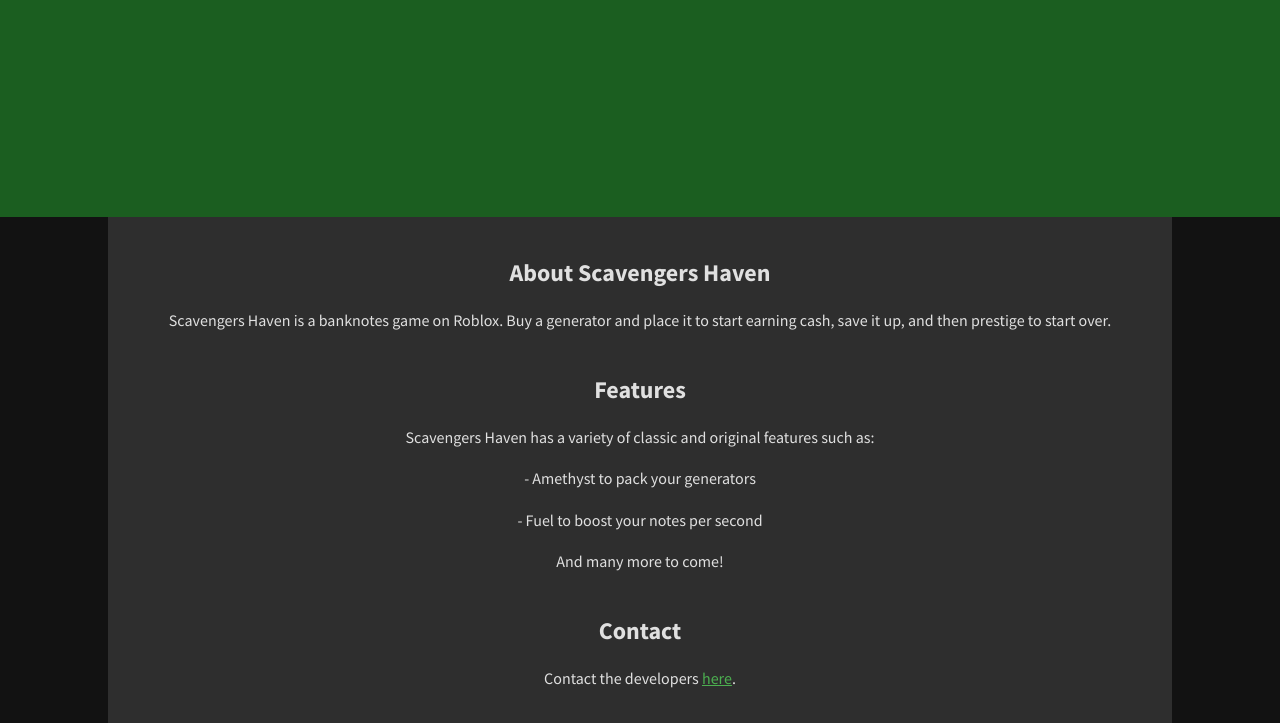
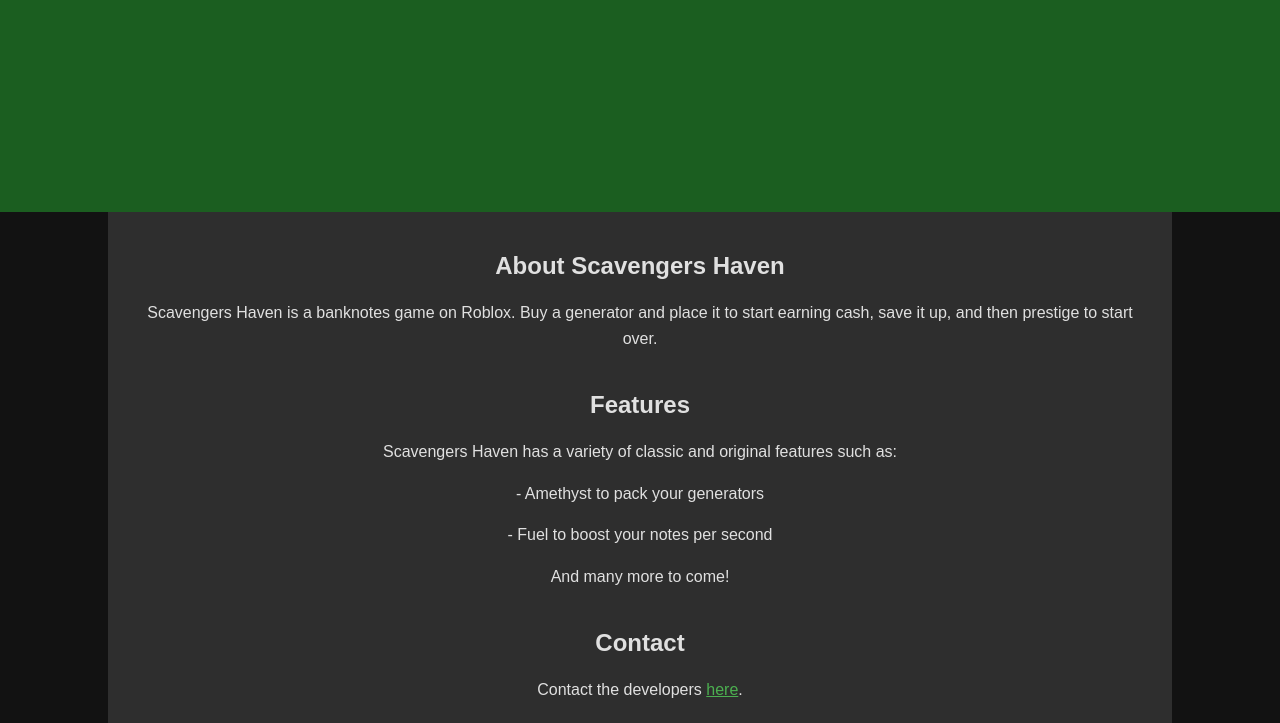
Before and after one commit to polybridge12/scavengershaven, a plain HTML site: page index.html in a window 1280 px wide. Shown: the part 523-1246 px from the top of the page. Drawn offline with Linux system fonts and the light colour scheme.

Commit message:
Update index.html

```diff
--- a/index.html
+++ b/index.html
@@ -4,10 +4,9 @@
     <meta charset="UTF-8">
     <meta name="viewport" content="width=device-width, initial-scale=1.0">
     <title>Scavengers Haven</title>
-    <link href="https://fonts.googleapis.com/css2?family=Source+Sans+Pro:wght@400;700&display=swap" rel="stylesheet">
     <style>
         body {
-            font-family: 'Source Sans Pro', sans-serif;
+            font-family: Arial, sans-serif;
             margin: 0;
             padding: 0;
             background-color: #121212;
```
